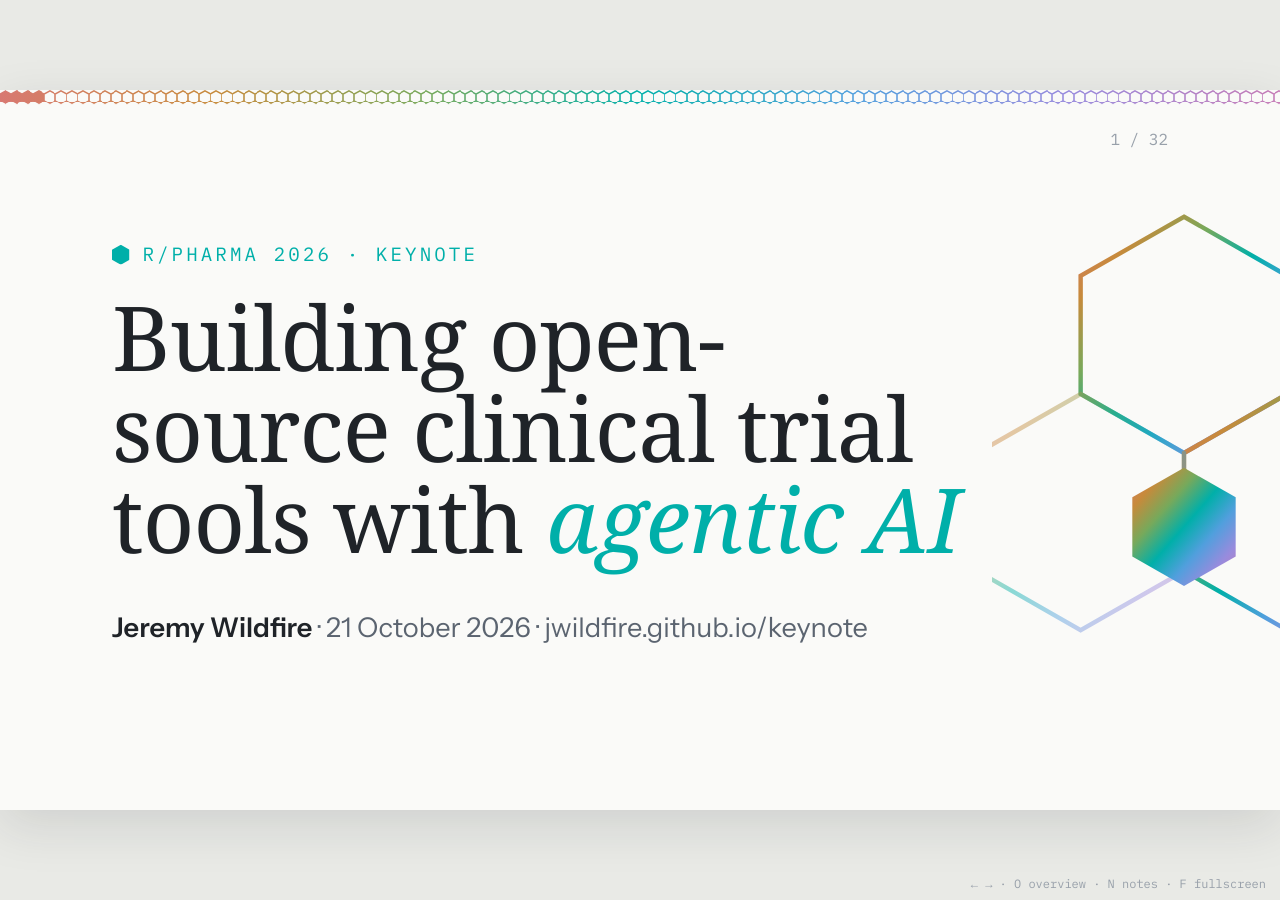
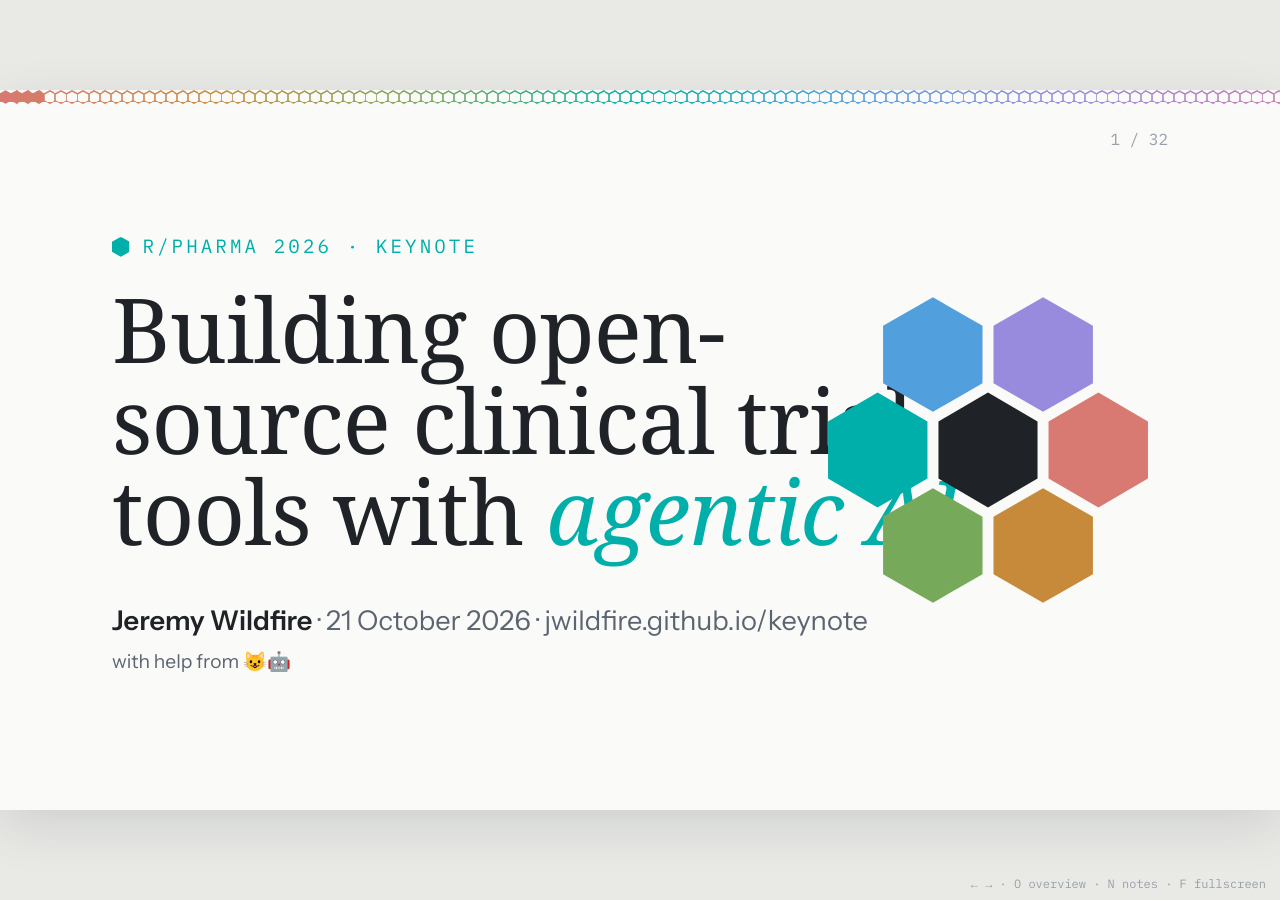
Before and after one commit to jwildfire/jwildfire.github.io, a Jekyll site: the page keynote/slides.html, which Jekyll copies as it is, in a window 1280 px wide. Built offline with Jekyll 4.4.1, drawn with Linux system fonts in a browser that asks for light colours; some web fonts are replaced.

Commit message:
Keynote: title slide uses the site's honeycomb mark; 'with help from 😺🤖' under the byline
Co-Authored-By: Claude Opus 5.5 <noreply@anthropic.com>

```diff
--- a/keynote/slides.html
+++ b/keynote/slides.html
@@ -118,7 +118,9 @@
     .s-title h1 { max-width: 1060px; }
     .s-title .byline { margin-top: 56px; font-size: 34px; color: var(--soft); }
     .s-title .byline strong { color: var(--ink); font-weight: 600; }
-    .s-title .hexes { position: absolute; right: -120px; top: 140px; width: 480px; height: 646px; }
+    .s-title .byline { margin-bottom: 0; }
+    .s-title .cameo { margin: 10px 0 0; font-size: 24px; color: var(--soft); }
+    .s-title .mark { position: absolute; right: 150px; top: 50%; width: 430px; height: 430px; margin-top: -215px; }
 
     /* Section divider: big hex in the section's hue. */
     .s-section { justify-content: center; background: var(--rail); }
@@ -301,22 +303,20 @@
          1 · Opening: the hook
          ============================================================ -->
     <section class="slide s-title" data-hue="3">
-      <svg class="hexes" viewBox="0 0 520 700" aria-hidden="true">
-        <defs>
-          <linearGradient id="spec" x1="0" y1="0" x2="1" y2="1">
-            <stop offset="0" stop-color="#d87972"/><stop offset=".17" stop-color="#c78a3b"/><stop offset=".33" stop-color="#77a95b"/><stop offset=".5" stop-color="#00afa9"/><stop offset=".67" stop-color="#519fdd"/><stop offset=".83" stop-color="#988bdd"/><stop offset="1" stop-color="#c67bb6"/>
-          </linearGradient>
-        </defs>
-        <g fill="none" stroke="url(#spec)" stroke-width="6">
-          <polygon points="260,20 400,100 400,260 260,340 120,260 120,100"/>
-          <polygon points="400,260 540,340 540,500 400,580 260,500 260,340"/>
-          <polygon points="120,260 260,340 260,500 120,580 -20,500 -20,340" opacity=".45"/>
-        </g>
-        <polygon points="260,360 330,400 330,480 260,520 190,480 190,400" fill="url(#spec)"/>
+      <!-- The site's honeycomb mark: six spectrum hues around a graphite centre (same shapes as the favicon in _includes/head.html). -->
+      <svg class="mark" viewBox="0 0 100 100" aria-hidden="true">
+        <polygon points="50.0,33.3 64.4,41.7 64.4,58.3 50.0,66.7 35.6,58.3 35.6,41.7" fill="#1f2328"/>
+        <polygon points="82.1,33.3 96.5,41.7 96.5,58.3 82.1,66.7 67.6,58.3 67.6,41.7" fill="#d87972"/>
+        <polygon points="66.0,61.1 80.5,69.4 80.5,86.1 66.0,94.4 51.6,86.1 51.6,69.4" fill="#c78a3b"/>
+        <polygon points="34.0,61.1 48.4,69.4 48.4,86.1 34.0,94.4 19.5,86.1 19.5,69.4" fill="#77a95b"/>
+        <polygon points="17.9,33.3 32.4,41.7 32.4,58.3 17.9,66.7 3.5,58.3 3.5,41.7" fill="#00afa9"/>
+        <polygon points="34.0,5.6 48.4,13.9 48.4,30.6 34.0,38.9 19.5,30.6 19.5,13.9" fill="#519fdd"/>
+        <polygon points="66.0,5.6 80.5,13.9 80.5,30.6 66.0,38.9 51.6,30.6 51.6,13.9" fill="#988bdd"/>
       </svg>
       <p class="kicker">R/Pharma 2026 · Keynote</p>
       <h1>Building open-source clinical trial tools with <em>agentic AI</em></h1>
       <p class="byline"><strong>Jeremy Wildfire</strong> · 21 October 2026 · jwildfire.github.io/keynote</p>
+      <p class="cameo">with help from 😺🤖</p>
       <aside class="notes">Title slide. Working title from the keynote page — confirm or replace once the outline lands.</aside>
     </section>
 
```
